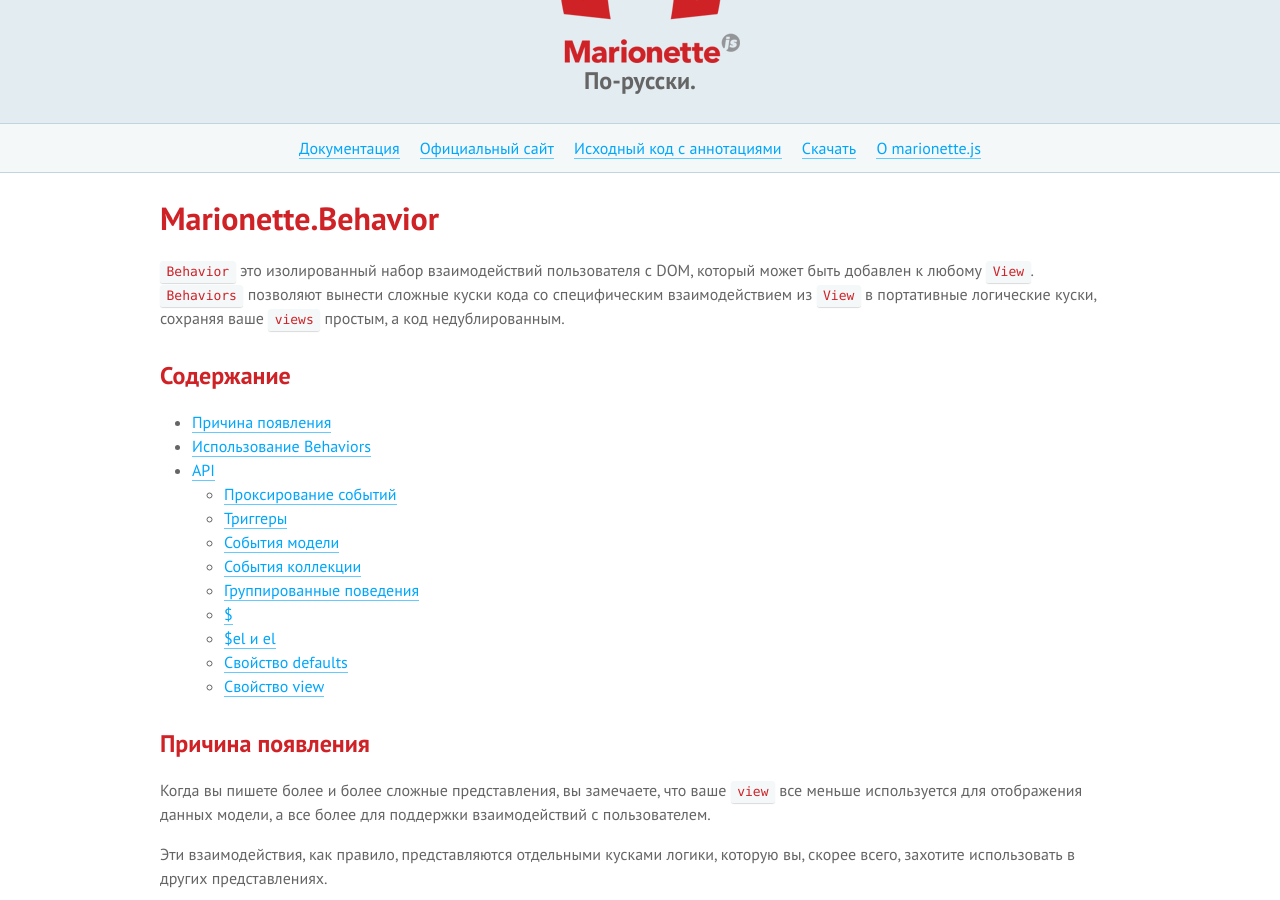
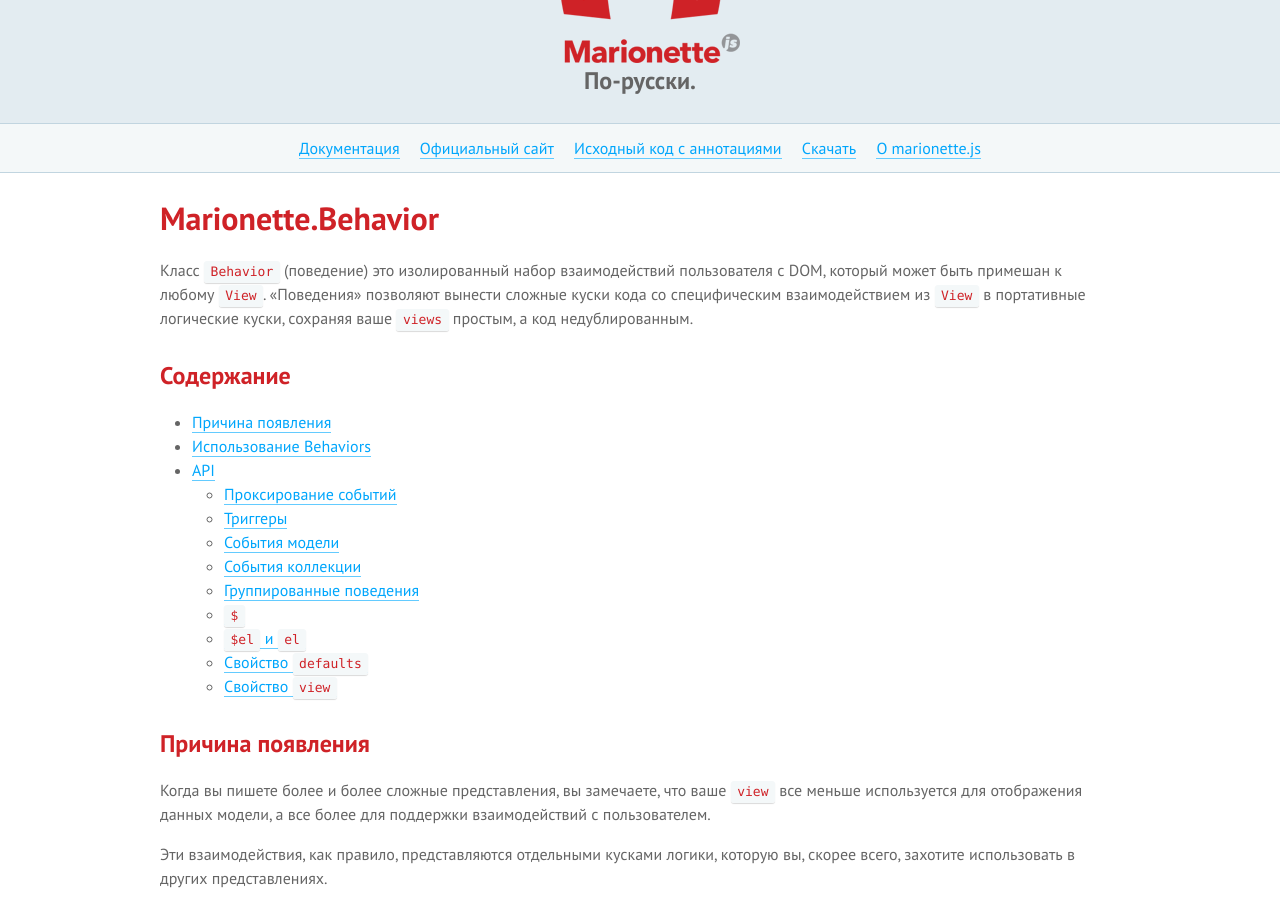
Before and after one commit to sadcitizen/marionettejs.ru, a Jekyll site: the page built from _posts/2014-02-01-behavior.md, in a window 1280 px wide and 900 px high, scrolled down 203 px. Built offline with Jekyll 4.4.1, drawn with Linux system fonts in a browser that asks for light colours; some web fonts are replaced; Markdown is read by kramdown in place of the engine named in the settings; some of the changed text lies outside the part shown.

Commit message:
update ru/Behavior

````diff
--- a/_includes/translation/ru/marionette.behavior.md
+++ b/_includes/translation/ru/marionette.behavior.md
@@ -1,5 +1,5 @@
-`Behavior` это изолированный набор взаимодействий пользователя с DOM,
-который может быть добавлен к любому `View`. `Behaviors` позволяют вынести сложные куски кода
+Класс `Behavior` (поведение) это изолированный набор взаимодействий пользователя с DOM,
+который может быть примешан к любому `View`. &laquo;Поведения&raquo; позволяют вынести сложные куски кода
 со специфическим взаимодействием из `View` в портативные логические куски,
 сохраняя ваше `views` простым, а код недублированным.
 
@@ -13,10 +13,10 @@
   * [События модели](#model-events)
   * [События коллекции](#collection-events)
   * [Группированные поведения](#grouped-behaviors)
-  * [$](#$)
-  * [$el и el](#$el-and-el)
-  * [Свойство defaults](#defaults)
-  * [Свойство view](#view)
+  * [`$`](#$)
+  * [`$el` и `el`](#$el-and-el)
+  * [Свойство `defaults`](#defaults)
+  * [Свойство `view`](#view)
 
 ## <a name="the-motivation"></a> Причина появления
 
@@ -231,7 +231,7 @@
 });
 ```
 
-### <a name="$"></a> $
+### <a name="$"></a> `$`
 
 Метод `$` в поведении является прямым прокси на метод `$` из представления.
 
@@ -243,7 +243,7 @@
 });
 ```
 
-### <a name="$el-and-el"></a> $el и el
+### <a name="$el-and-el"></a> `$el` и `el`
 
 Свойство `el` в поведении является прямым прокси на свойство `el` из представления.
 Аналогично и свойство `$el` является прямым прокси на свойство `$el` из представления,
@@ -257,7 +257,7 @@
 });
 ```
 
-### <a name="defaults"></a> Свойство defaults
+### <a name="defaults"></a> Свойство `defaults`
 
 Свойство `defaults` может быть `хэшом` или `функцией`, которое определяет значения для опции по умолчанию
 для вашего поведения. Опции по умолчанию из `defaults` будут переопределенны в зависимости от того,
@@ -283,7 +283,7 @@
 });
 ```
 
-### <a name="view"></a> Свойство view
+### <a name="view"></a> Свойство `view`
 
 Свойство `view` это ссылка на экземпляр представления, в котором добавлено `поведение`.
 
````
